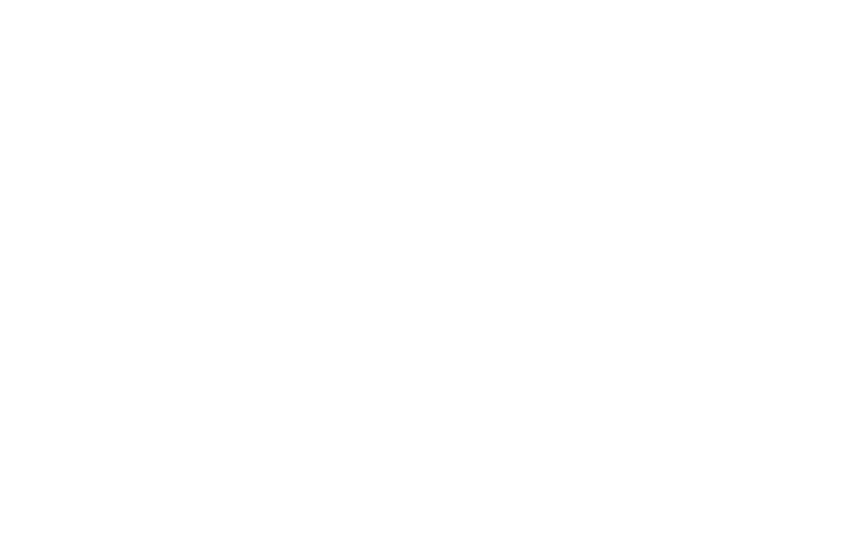
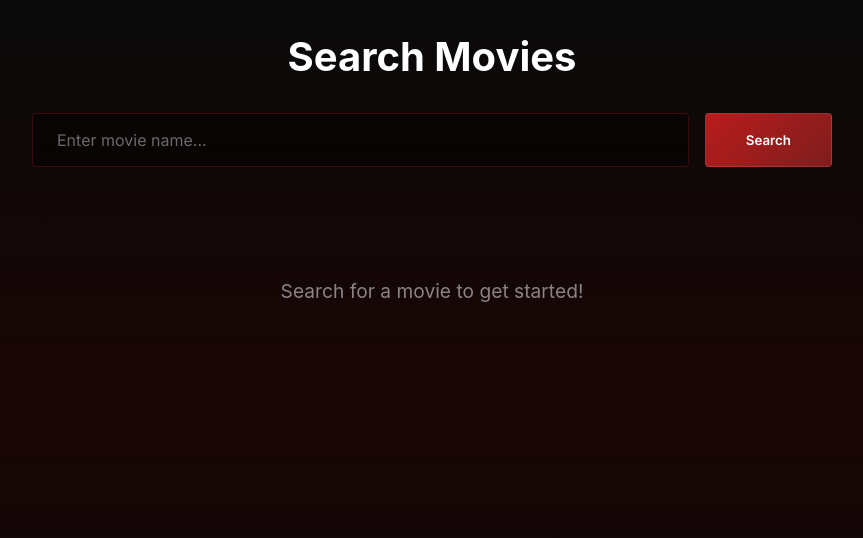
Before and after one commit to IsaacLaRose/MoviePals, a React (Create React App) app in the folder frontend/: page /search in a window 1280 px wide. Before the commit this address had no page. Shown: the top 538 px of the page, without its empty margins (208-1071 px from the left). Built offline with nearby package versions, Linux system fonts and the light colour scheme.

Commit message:
Added movie search page

```diff
--- a/frontend/src/App.js
+++ b/frontend/src/App.js
@@ -3,6 +3,8 @@ import { BrowserRouter as Router, Routes, Route } from 'react-router-dom';
 import Home from './components/Home/Home';
 import Register from './components/Auth/Register';
 import Login from './components/Auth/Login';
+import MovieSearch from './components/Movies/MovieSearch';
+// Import other components as needed
 import './App.css';
 
 
@@ -17,6 +19,8 @@ function App() {
           <Route path="/" element={<Home />} />
           <Route path="/register" element={<Register />} />
           <Route path="/login" element={<Login />} />
+          <Route path="/search" element={<MovieSearch />} />
+          // Add other routes as needed
         </Routes>
       </div>
     </Router>
--- /dev/null
+++ b/frontend/src/components/Movies/MovieSearch.js
@@ -0,0 +1,106 @@
+import React, { useState } from 'react';
+import { searchMovies } from '../../services/movieService';
+import './Movies.css';
+
+
+
+function MovieSearch() {
+  const [searchTerm, setSearchTerm] = useState('');
+  const [movies, setMovies] = useState([]);
+  const [loading, setLoading] = useState(false);
+  const [error, setError] = useState('');
+
+
+
+  const handleSearch = async (e) => {
+    e.preventDefault();
+
+
+
+    if (!searchTerm.trim()) {
+      setError('Please enter a movie name');
+      return;
+    }
+
+
+
+    setLoading(true);
+    setError('');
+
+
+
+    try {
+      // This will call your backend API
+      const results = await searchMovies(searchTerm);
+      setMovies(results);
+
+
+
+      if (results.length === 0) {
+        setError('No movies found. Try a different search.');
+      }
+    } catch (err) {
+      setError('Failed to search movies. Make sure the backend is running.');
+      console.error(err);
+    } finally {
+      setLoading(false);
+    }
+  };
+
+
+
+  return (
+
+    <div className="movie-search-container">
+      {/* Search Bar */}
+      <div className="search-section">
+        <h1>Search Movies</h1>
+        <form onSubmit={handleSearch} className="search-form">
+          <input
+            type="text"
+            placeholder="Enter movie name..."
+            value={searchTerm}
+            onChange={(e) => setSearchTerm(e.target.value)}
+            className="search-input"
+          />
+          <button type="submit" className="search-button" disabled={loading}>
+            {loading ? 'Searching...' : 'Search'}
+          </button>
+        </form>
+        {error && <p className="error-message">{error}</p>}
+      </div>
+
+
+
+      {/* Movie Results */}
+      <div className="movie-results">
+        {movies.map((movie) => (
+          <div key={movie.imdbID} className="movie-card">
+            <img
+              src={movie.Poster !== 'N/A' ? movie.Poster : 'https://via.placeholder.com/300x450?text=No+Poster'}
+              alt={movie.Title}
+              className="movie-poster"
+            />
+            <div className="movie-info">
+              <h3 className="movie-title">{movie.Title}</h3>
+              <p className="movie-year">{movie.Year}</p>
+              <button className="rate-button">Rate This Movie</button>
+            </div>
+          </div>
+        ))}
+      </div>
+
+
+
+      {movies.length === 0 && !loading && !error && (
+        <div className="empty-state">
+          <p>Search for a movie to get started!</p>
+        </div>
+      )}
+    </div>
+  );
+}
+
+
+
+export default MovieSearch;
--- /dev/null
+++ b/frontend/src/components/Movies/Movies.css
@@ -0,0 +1,211 @@
+/* Movies */
+
+
+.movie-search-container {
+  min-height: 100vh;
+  background: linear-gradient(180deg, #0a0a0a 0%, #1a0505 50%, #0a0a0a 100%);
+  padding: 2rem;
+  color: white;
+}
+
+
+
+.search-section {
+  max-width: 800px;
+  margin: 0 auto 3rem;
+  text-align: center;
+}
+
+
+
+.search-section h1 {
+  font-size: 2.5rem;
+  margin-bottom: 2rem;
+  font-weight: 700;
+}
+
+
+
+.search-form {
+  display: flex;
+  gap: 1rem;
+  margin-bottom: 1rem;
+}
+
+
+
+.search-input {
+  flex: 1;
+  padding: 1rem 1.5rem;
+  background: rgba(0, 0, 0, 0.4);
+  border: 1px solid rgba(185, 28, 28, 0.3);
+  border-radius: 4px;
+  color: white;
+  font-size: 1rem;
+  font-family: 'Inter', sans-serif;
+}
+
+
+
+.search-input:focus {
+  outline: none;
+  border-color: #b91c1c;
+  box-shadow: 0 0 0 3px rgba(185, 28, 28, 0.1);
+}
+
+
+
+.search-input::placeholder {
+  color: rgba(255, 255, 255, 0.4);
+}
+
+
+
+.search-button {
+  padding: 1rem 2.5rem;
+  background: linear-gradient(135deg, #b91c1c 0%, #7f1d1d 100%);
+  border: 1px solid rgba(255, 255, 255, 0.1);
+  border-radius: 4px;
+  color: white;
+  font-weight: 600;
+  cursor: pointer;
+  transition: all 0.3s ease;
+  font-family: 'Inter', sans-serif;
+}
+
+
+
+.search-button:hover:not(:disabled) {
+  transform: translateY(-2px);
+  box-shadow: 0 10px 25px rgba(185, 28, 28, 0.3);
+}
+
+
+
+.search-button:disabled {
+  opacity: 0.6;
+  cursor: not-allowed;
+}
+
+
+
+.error-message {
+  color: #fca5a5;
+  background: rgba(220, 38, 38, 0.1);
+  border: 1px solid rgba(220, 38, 38, 0.3);
+  padding: 1rem;
+  border-radius: 4px;
+  margin-top: 1rem;
+}
+
+
+
+.movie-results {
+  display: grid;
+  grid-template-columns: repeat(auto-fill, minmax(250px, 1fr));
+  gap: 2rem;
+  max-width: 1400px;
+  margin: 0 auto;
+}
+
+
+
+.movie-card {
+  background: rgba(0, 0, 0, 0.6);
+  border-radius: 8px;
+  overflow: hidden;
+  border: 1px solid rgba(185, 28, 28, 0.2);
+  transition: all 0.3s ease;
+  cursor: pointer;
+}
+
+
+
+.movie-card:hover {
+  transform: translateY(-5px);
+  border-color: rgba(185, 28, 28, 0.5);
+  box-shadow: 0 10px 30px rgba(185, 28, 28, 0.3);
+}
+
+
+
+.movie-poster {
+  width: 100%;
+  height: 375px;
+  object-fit: cover;
+}
+
+
+
+.movie-info {
+  padding: 1.5rem;
+}
+
+
+
+.movie-title {
+  font-size: 1.2rem;
+  font-weight: 600;
+  margin-bottom: 0.5rem;
+  color: white;
+}
+
+
+
+.movie-year {
+  color: rgba(255, 255, 255, 0.6);
+  margin-bottom: 1rem;
+  font-size: 0.9rem;
+}
+
+
+
+.rate-button {
+  width: 100%;
+  padding: 0.75rem;
+  background: linear-gradient(135deg, #b91c1c 0%, #7f1d1d 100%);
+  border: 1px solid rgba(255, 255, 255, 0.1);
+  border-radius: 4px;
+  color: white;
+  font-weight: 600;
+  cursor: pointer;
+  transition: all 0.3s ease;
+  font-family: 'Inter', sans-serif;
+}
+
+
+
+.rate-button:hover {
+  transform: translateY(-2px);
+  box-shadow: 0 5px 15px rgba(185, 28, 28, 0.3);
+}
+
+
+
+.empty-state {
+  text-align: center;
+  padding: 4rem 2rem;
+  color: rgba(255, 255, 255, 0.5);
+  font-size: 1.2rem;
+}
+
+
+
+@media (max-width: 768px) {
+  .search-form {
+    flex-direction: column;
+  }
+
+
+
+  .movie-results {
+    grid-template-columns: repeat(auto-fill, minmax(150px, 1fr));
+    gap: 1.5rem;
+  }
+
+
+
+  .movie-poster {
+    height: 225px;
+  }
+}
--- /dev/null
+++ b/frontend/src/services/movieService.js
@@ -0,0 +1,25 @@
+import api from './api';
+
+
+
+export const movieService = {
+  // Search for movies
+  searchMovies: async (searchTerm) => {
+    const response = await api.get(`/api/movies/search?query=${searchTerm}`);
+    return response.data;
+  },
+
+
+
+  // Get movie details
+  getMovieDetails: async (movieId) => {
+    const response = await api.get(`/api/movies/${movieId}`);
+    return response.data;
+  }
+};
+
+
+
+// Export individual functions for easier import
+export const searchMovies = movieService.searchMovies;
+export const getMovieDetails = movieService.getMovieDetails;
```
